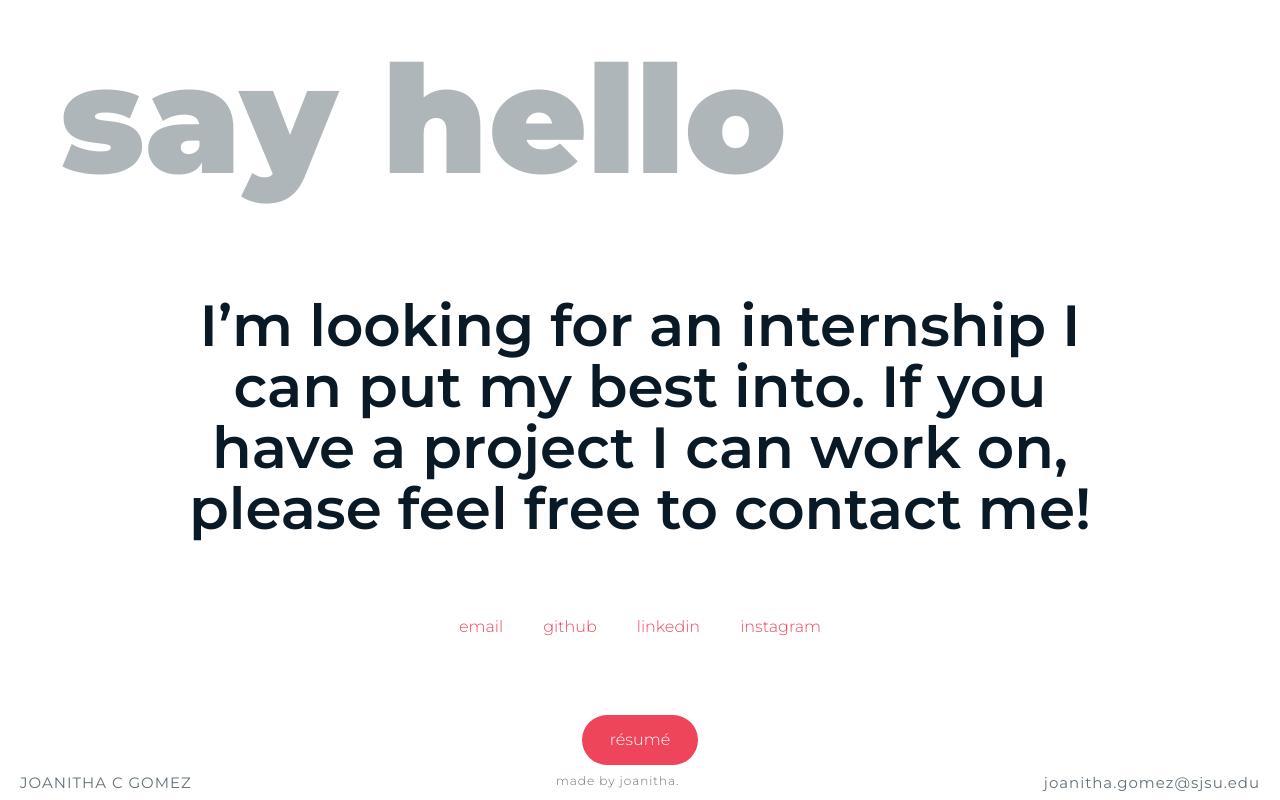
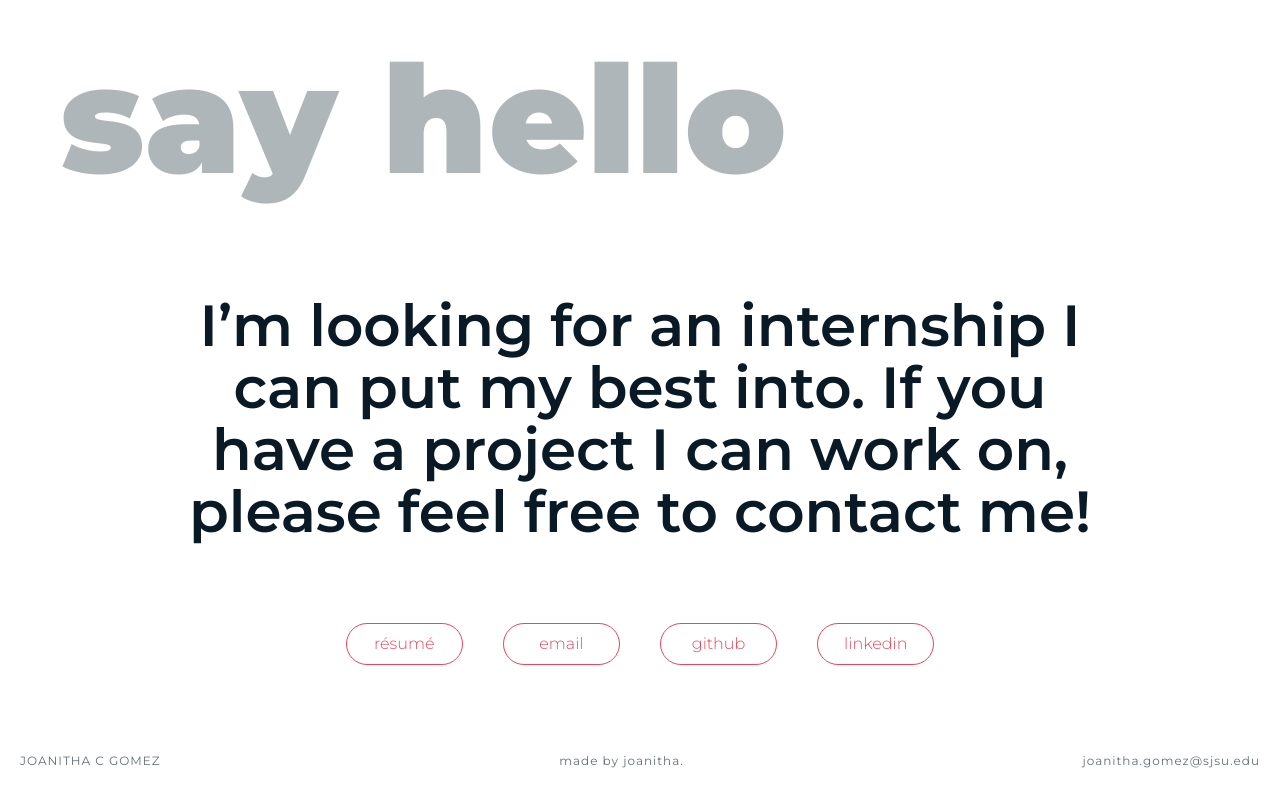
Before and after one commit to joanitagomez/Port, a plain HTML site: page mypage.html in a window 1280 px wide. Shown: the part 3590-4390 px from the top of the page. Drawn offline with nearby package versions, Linux system fonts and the light colour scheme; a script that the page names is missing.

Commit message:
Resume button with white background

```diff
--- a/css/page-style.css
+++ b/css/page-style.css
@@ -173,7 +173,7 @@ li a {
   font-size: 58px;
   color: #091A26;
   padding: 100px 180px 0px 180px;
-  line-height: 61px;
+  line-height: 62px;
   font-weight: 600;
 }
 
@@ -182,52 +182,45 @@ li a {
   justify-content: center;
 }
 
+
+/*
 .links a {
   font-weight: 300;
   font-family: 'Montserrat', sans-serif;
   padding: 80px 20px;
   color: #EE455A;
   text-decoration: none;
-}
+} */
 
-.resume-button {
-  color: white;
-  width: 9%;
-  height: 50px;
-  background-color: #EE455A;
+.button {
+  margin: 80px 20px;
+  width: 9vw;
+  height: 5vh;
   border-radius: 90px;
-  margin: auto;
   text-align: center;
-  line-height: 50px;
+  line-height: 5vh;
   font-size: 16px;
   font-weight: 100;
   cursor: pointer;
+  background-color: white;
+  border: 1px solid #EE455A;
+  color: #EE455A;
   transition: background-color 0.3s ease-out;
 }
 
-.resume-button:hover {
-  background-color: white;
-  border: 1px solid #EE455A;
-  color: #EE455A;
+.button:hover {
+  background-color: #EE455A;
+  color: white;
 }
 
 .page-footer-container {
   display: flex;
   justify-content: space-between;
   color: #627077;
-  font-size: 20px;
+  font-size: 12px;
   font-family: 'Montserrat', sans-serif;
   padding: 10px 20px;
   letter-spacing: 1px;
-}
-
-.made-by {
-  font-weight: 100;
-  font-size: 12px;
-}
-
-.name, .email {
-  font-size: 15px;
 }
 
 .row {
--- a/mypage.html
+++ b/mypage.html
@@ -157,13 +157,17 @@
           </h4>
         </div>
         <div class="row links">
-          <a href="#" class="email-link">email</a>
+          <div class="button heading-font">résumé</div>
+          <div class="button heading-font">email</div>
+          <div class="button heading-font">github</div>
+          <div class="button heading-font">linkedin</div>
+
+
+      <!-- <a href="#" class="email-link">email</a>
           <a href="#" class="github">github</a>
           <a href="#" class="linkedin">linkedin</a>
-          <a href="#" class="instagram">instagram</a>
+          <a href="#" class="instagram">instagram</a> -->
         </div>
-
-        <div class="resume-button heading-font">résumé</div>
 
 
       <div class="page-footer-container">
```
